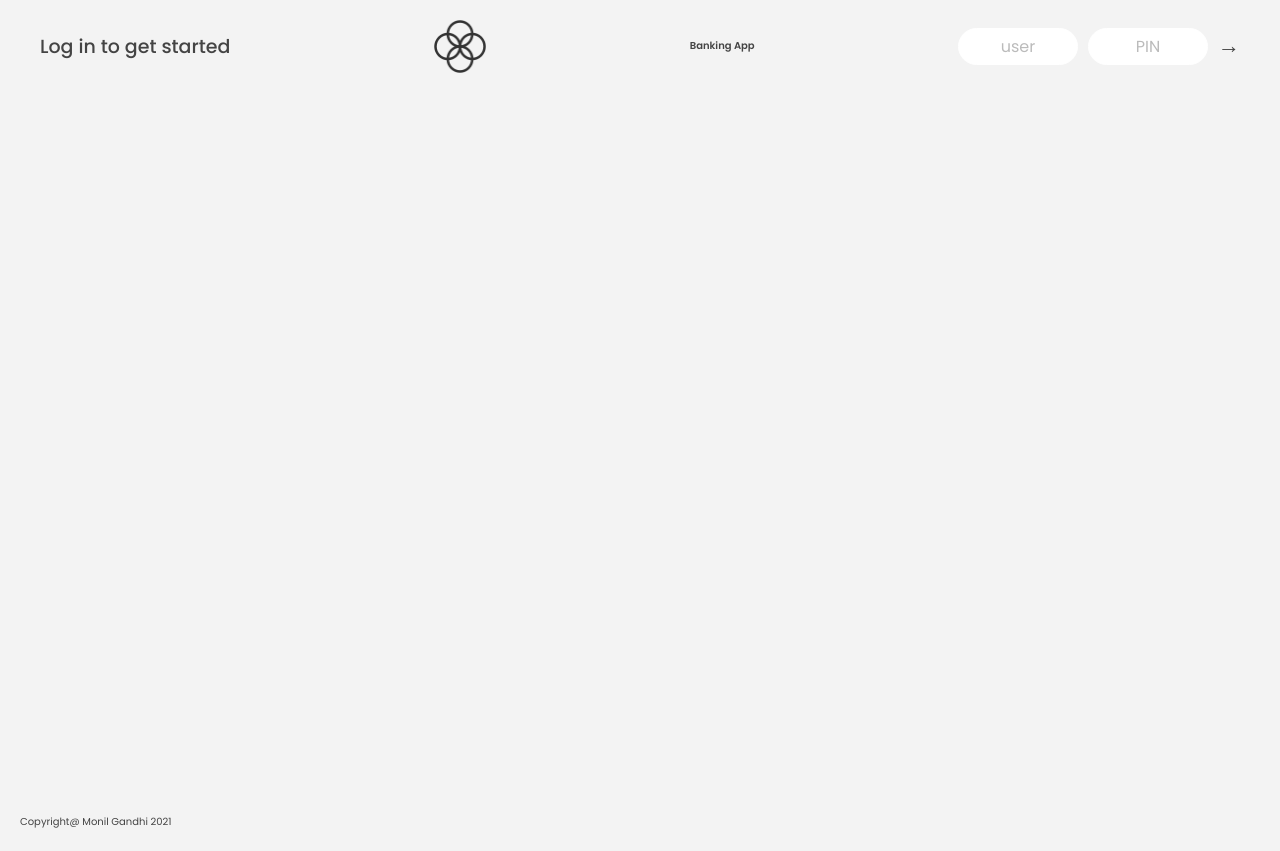
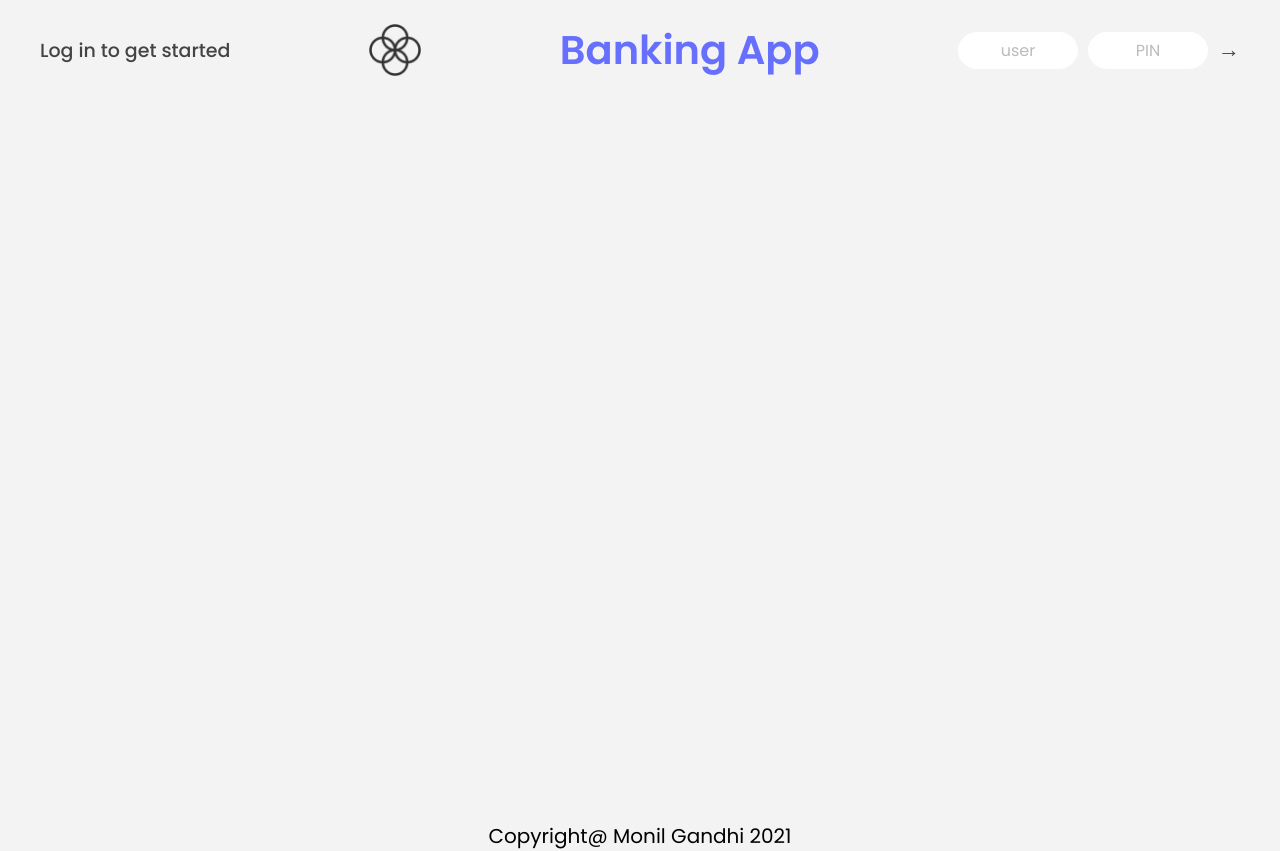
Before and after one commit to Monil-007/Banking_App, a plain HTML site: page index.html in a window 1280 px wide. Before the commit the page ends 830 px from the top, so only its background shows below. Drawn offline with Linux system fonts and the light colour scheme.

Commit message:
some new styles added

```diff
--- a/style.css
+++ b/style.css
@@ -23,6 +23,18 @@ nav {
   justify-content: space-between;
   align-items: center;
   padding: 0 2rem;
+}
+
+.Nm{
+  font-size: 4rem;
+  color: #666fff;
+}
+
+.CR{
+  font-size: 2rem;
+  color: #000;
+  text-align: center;
+  margin-bottom: 20rem;
 }
 
 .welcome {
```
